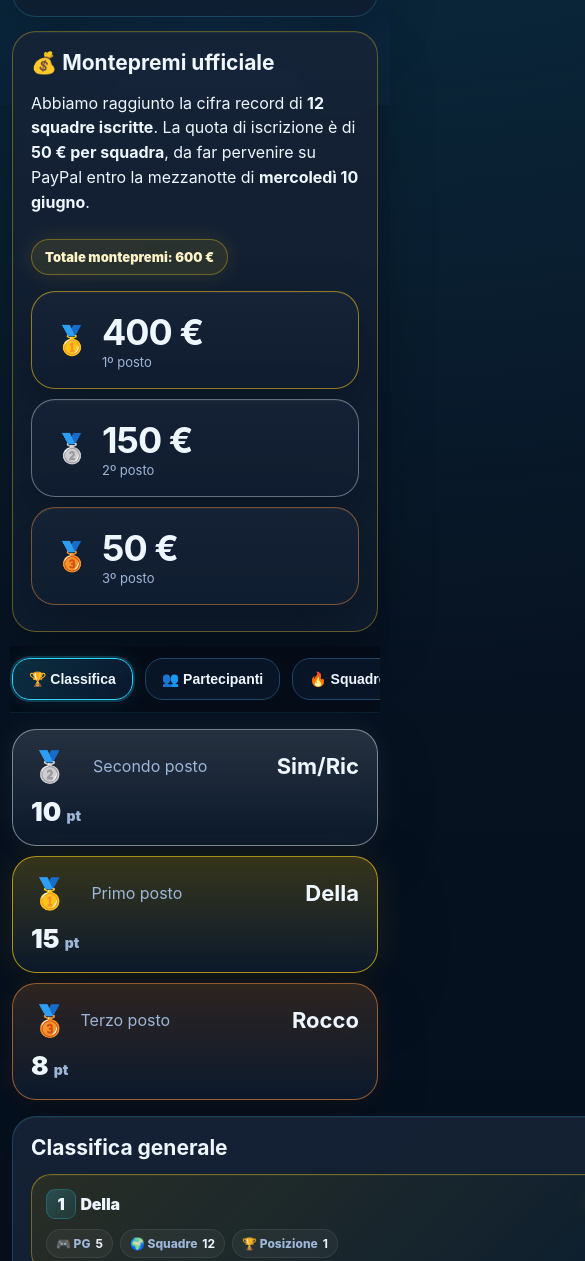
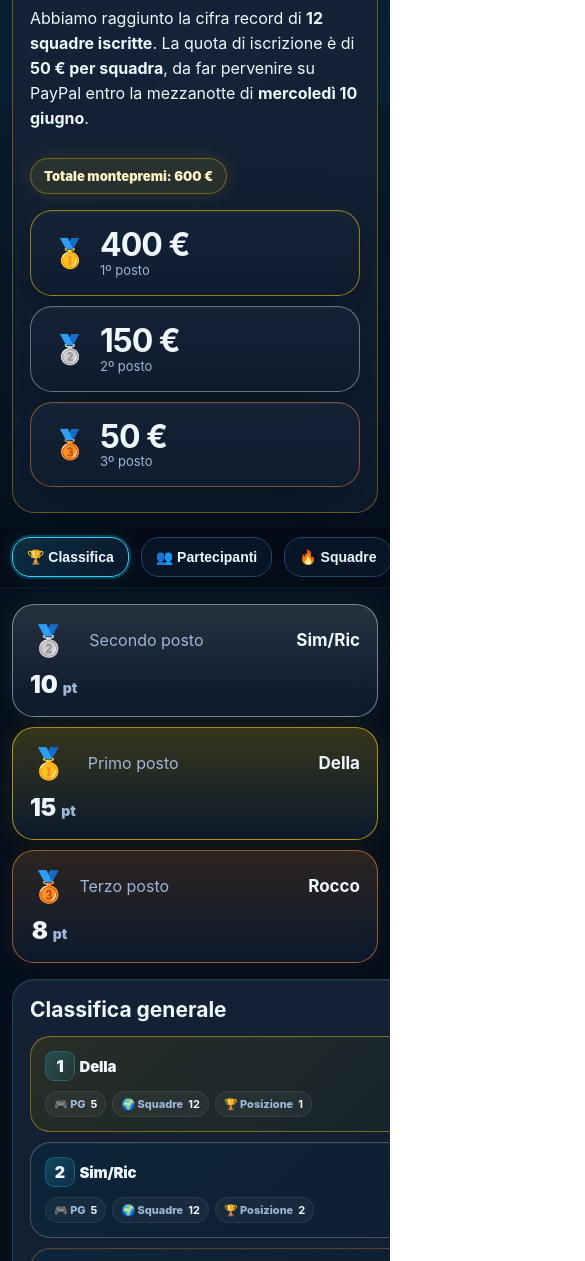
Before and after one commit to roccodone92-coder/FantaMundial2026, a website: page index.html in a window 390 px wide. Shown: the part 739-2000 px from the top of the page, 585 px wide, since content can reach past the window. Drawn offline with Linux system fonts and the light colour scheme.

Commit message:
Add files via upload

```diff
--- a/index.html
+++ b/index.html
@@ -1001,6 +1001,269 @@
 
       .right {
         min-width: 58px;
+      }
+    }
+
+
+    /* === FIX DEFINITIVO MOBILE PROPORZIONI === */
+    html,
+    body {
+      width: 100%;
+      max-width: 100%;
+      overflow-x: hidden;
+    }
+
+    body {
+      min-width: 0;
+    }
+
+    .wrap {
+      width: 100%;
+      max-width: 1220px;
+      overflow-x: hidden;
+    }
+
+    img,
+    table,
+    section,
+    header,
+    nav,
+    div {
+      max-width: 100%;
+    }
+
+    @media (max-width: 760px) {
+      html,
+      body {
+        width: 100%;
+        max-width: 100%;
+        overflow-x: hidden;
+      }
+
+      body {
+        background:
+          radial-gradient(circle at 20% 0%, rgba(45, 212, 255, .18), transparent 34%),
+          linear-gradient(180deg, #071426, #06101d 64%, #050b16);
+      }
+
+      .wrap {
+        width: 100%;
+        max-width: 100%;
+        margin: 0;
+        padding: 14px 12px 80px;
+        overflow-x: hidden;
+      }
+
+      .hero {
+        width: 100%;
+        max-width: 100%;
+        margin: 0 0 14px;
+        padding: 20px 16px;
+        border-radius: 24px;
+        display: block;
+      }
+
+      .hero::after {
+        right: -22px;
+        bottom: -26px;
+        font-size: 105px;
+        opacity: .05;
+      }
+
+      h1 {
+        font-size: 34px;
+        line-height: 1.06;
+        max-width: 82%;
+        margin-bottom: 10px;
+      }
+
+      .sub {
+        font-size: 15px;
+        line-height: 1.42;
+        max-width: 92%;
+      }
+
+      .badge {
+        margin-top: 16px;
+        width: fit-content;
+        max-width: 100%;
+        font-size: 13px;
+        padding: 9px 12px;
+      }
+
+      .kpis {
+        display: grid;
+        grid-template-columns: 1fr;
+        gap: 10px;
+        width: 100%;
+        margin: 14px 0;
+      }
+
+      .kpi,
+      .card,
+      .podium-card {
+        width: 100%;
+        max-width: 100%;
+        border-radius: 22px;
+        padding: 17px;
+      }
+
+      .kpi b {
+        font-size: 32px;
+        line-height: 1.05;
+      }
+
+      .prize-card {
+        width: 100%;
+        margin: 14px 0;
+      }
+
+      .prize-title {
+        display: block;
+      }
+
+      .prize-total {
+        margin-top: 12px;
+        font-size: 13px;
+        white-space: normal;
+      }
+
+      .prize-grid {
+        display: grid;
+        grid-template-columns: 1fr;
+        gap: 10px;
+      }
+
+      .tabs {
+        width: calc(100% + 24px);
+        max-width: calc(100% + 24px);
+        margin-left: -12px;
+        margin-right: -12px;
+        padding: 10px 12px;
+        overflow-x: auto;
+        overflow-y: hidden;
+        flex-wrap: nowrap;
+        scrollbar-width: none;
+      }
+
+      .tabs::-webkit-scrollbar {
+        display: none;
+      }
+
+      .tabs button {
+        flex: 0 0 auto;
+        white-space: nowrap;
+        font-size: 14px;
+        padding: 11px 14px;
+        border-radius: 18px;
+      }
+
+      .grid {
+        display: grid;
+        grid-template-columns: 1fr;
+        gap: 12px;
+        width: 100%;
+      }
+
+      .podium {
+        display: grid;
+        grid-template-columns: 1fr;
+        gap: 10px;
+        width: 100%;
+      }
+
+      .podium-card {
+        text-align: left;
+        display: grid;
+        grid-template-columns: auto 1fr auto;
+        align-items: center;
+        gap: 12px;
+        min-height: auto !important;
+      }
+
+      .podium-card .medal {
+        margin: 0;
+        font-size: 30px;
+      }
+
+      .podium-card b {
+        font-size: 17px;
+      }
+
+      .podium-card .score {
+        margin: 0;
+        font-size: 24px;
+        text-align: right;
+      }
+
+      .desktop-table {
+        display: none !important;
+      }
+
+      .mobile-list,
+      .group-grid-mobile {
+        display: block !important;
+      }
+
+      .mobile-rank-card,
+      .mobile-team-card,
+      .mobile-group-card {
+        width: 100%;
+        max-width: 100%;
+      }
+
+      .mobile-rank-top,
+      .mobile-team-top,
+      .mobile-group-top {
+        align-items: flex-start;
+      }
+
+      .mobile-name {
+        font-size: 15px;
+      }
+
+      .mobile-points {
+        font-size: 20px;
+      }
+
+      .mobile-meta {
+        gap: 6px;
+      }
+
+      .mini-stat {
+        font-size: 11px;
+        padding: 5px 8px;
+      }
+
+      .match {
+        width: 100%;
+        max-width: 100%;
+        padding: 13px;
+        margin-bottom: 10px;
+        border: 1px solid rgba(45, 212, 255, .14);
+        border-radius: 18px;
+        background: rgba(8, 21, 39, .55);
+      }
+
+      .match b {
+        font-size: 14px;
+      }
+
+      .right {
+        min-width: auto;
+      }
+
+      table {
+        width: 100%;
+        max-width: 100%;
+        table-layout: auto;
+      }
+
+      th,
+      td {
+        white-space: normal;
+        word-break: normal;
+        overflow-wrap: anywhere;
       }
     }
 
```
